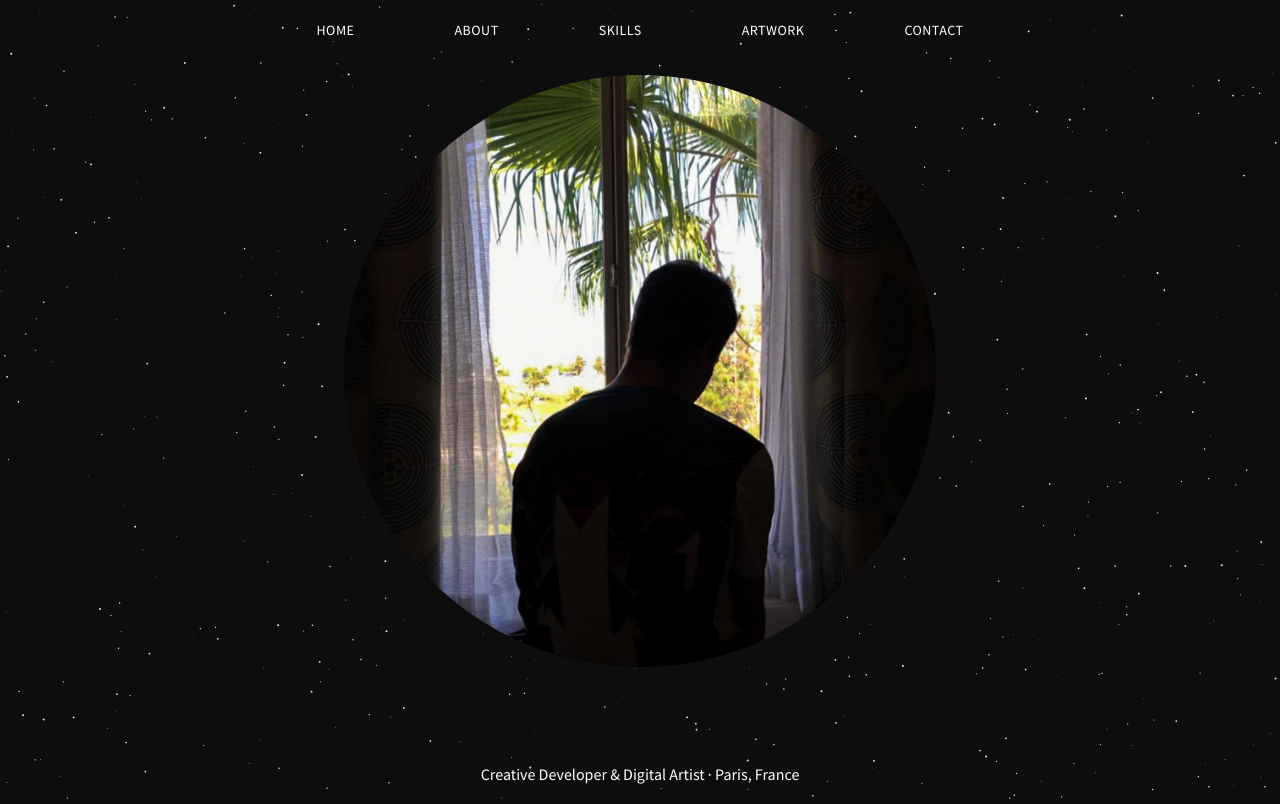
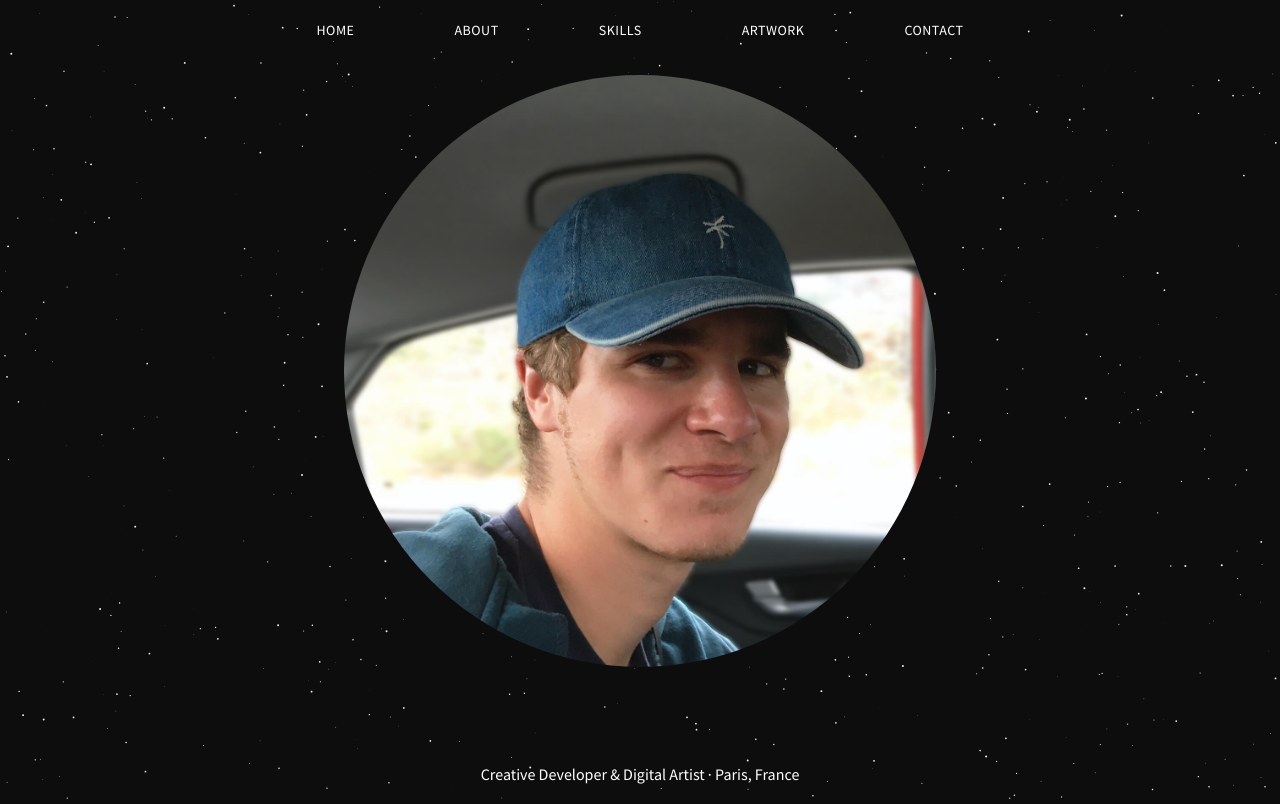
Before and after one commit to MrEquarell/mrequarell, a plain HTML site: page about.html in a window 1280 px wide. Drawn offline with nearby package versions, Linux system fonts and the light colour scheme; animation ran at ten frames a second.

Commit message:
Update Profile Picture

```diff
--- a/about.html
+++ b/about.html
@@ -26,7 +26,7 @@
 
       <div class="pre">
         <a class="fav">
-          <img class="logo" src="img/me.jpg">
+          <img class="logo" src="img/self.jpg">
         </a>
       </div>
 
```
Also changed, not shown: img/me.jpg (deleted), img/self.jpg (added).
